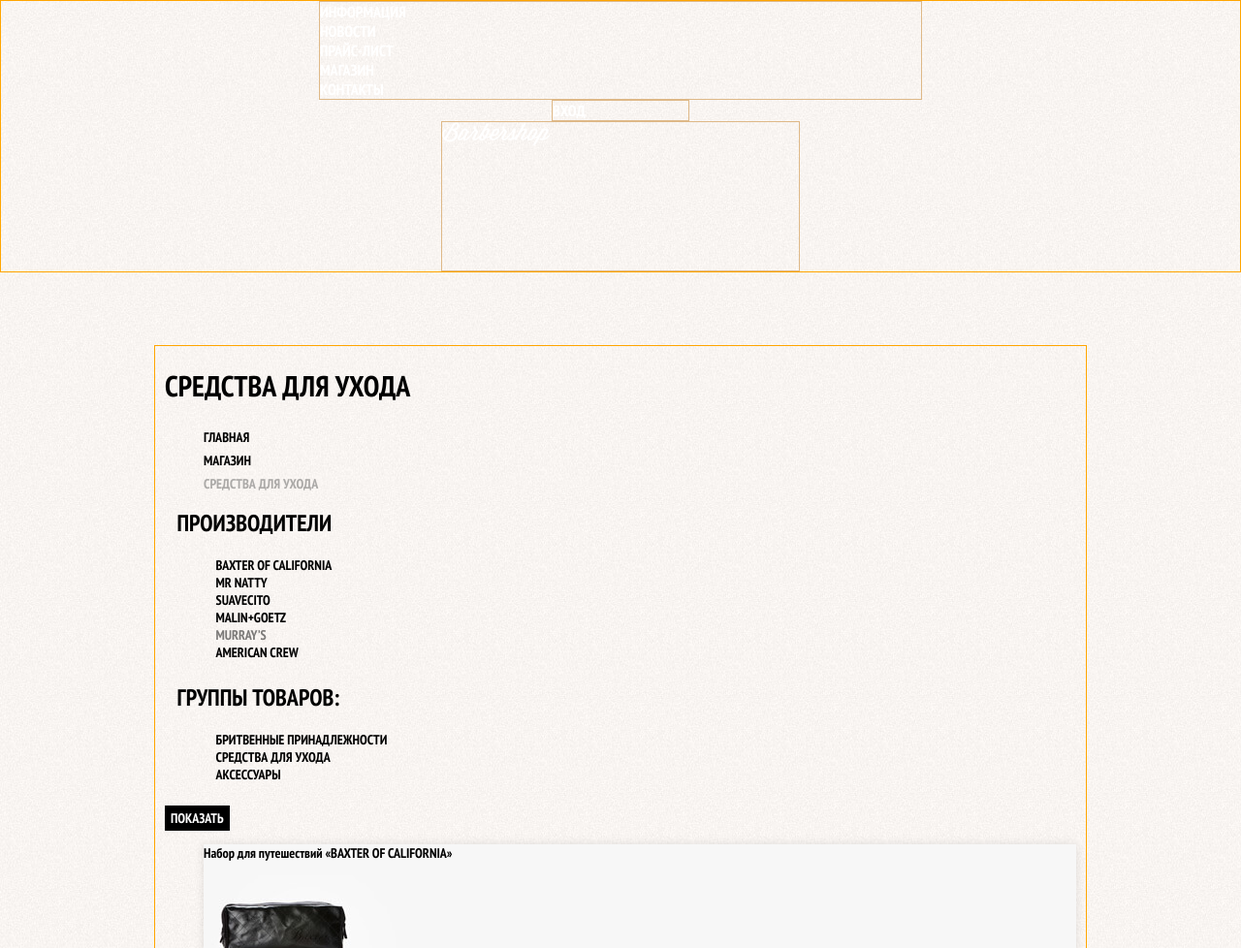
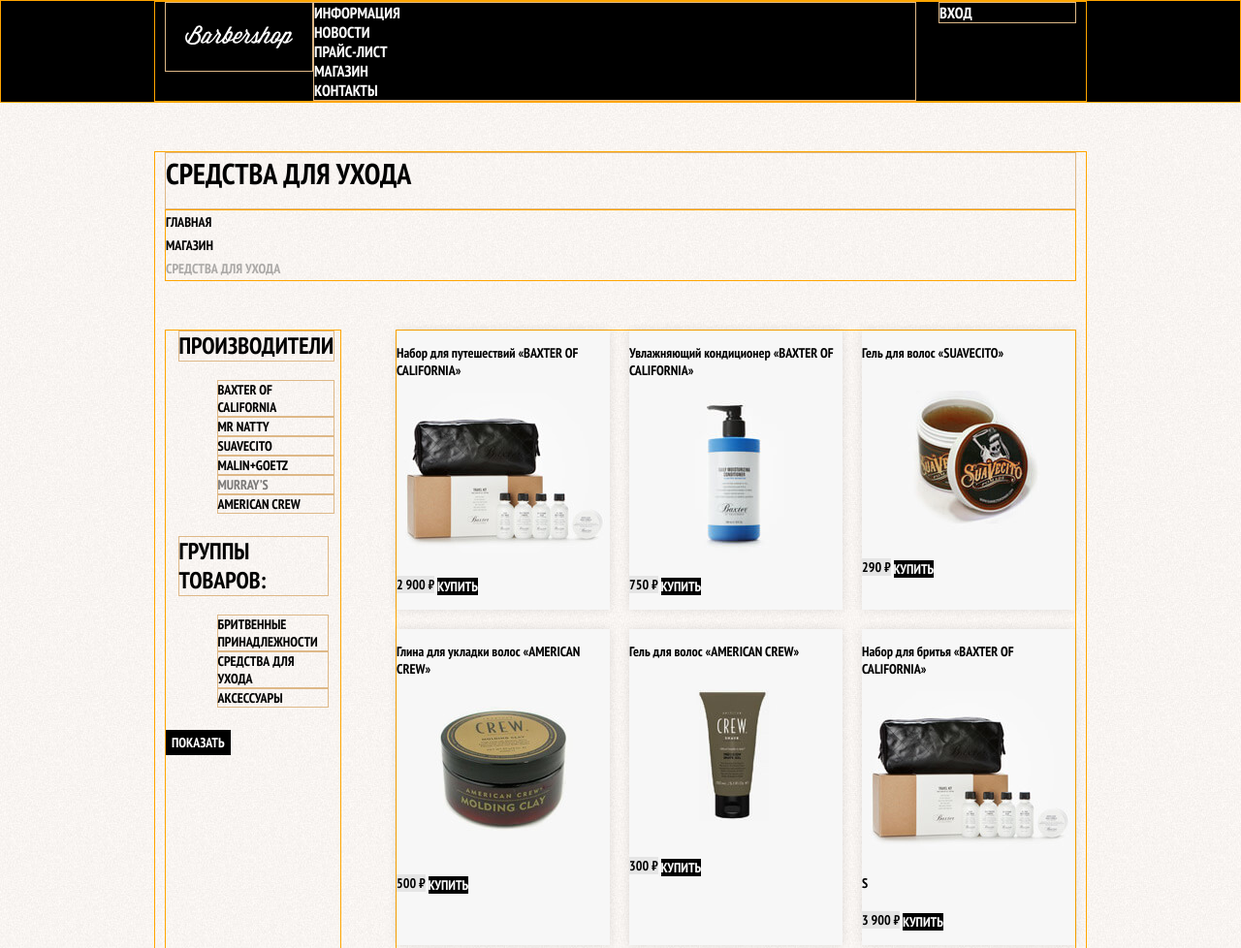
Before and after one commit to uanoob/barbershop, a website: page catalog.html in a window 1280 px wide. Shown: the top 978 px of the page at 97% size. Drawn offline with Linux system fonts and the light colour scheme.

Commit message:
Add markup big blocks to catalog page -> use flex

```diff
--- a/catalog.html
+++ b/catalog.html
@@ -13,7 +13,7 @@
 
 <body class="inner-page">
   <header class="main-header">
-    <nav class="main-navigation">
+    <nav class="main-navigation container">
       <a class="main-header-logo" href="index.html">
         <img src="img/logo.svg" width="111" height="24" alt="Логотип барбершопа «Бородинский»">
       </a>
@@ -55,6 +55,7 @@
       <li class="breadcrumbs-current">Средства для ухода</li>
     </ul>
 
+    <div class="catalog-columns">
       <section class="filters">
         <h2 class="visually-hidden">Фильтр товаров</h2>
         <form class="filter" action="https://echo.htmlacademy.ru" method="GET">
@@ -226,10 +227,13 @@
           </li>
         </ul>
       </section>
+    </div>
+
 
   </main>
 
   <footer class="main-footer">
+    <div class="container">
       <p class="footer-contacts">
         Барбершоп «Бородинский»
         <br> Адрес: Адрес: г.Санкт-Петербург, б.Конюшенная, д.19/8
@@ -255,6 +259,7 @@
         <b>Разработано</b>
         <a class="button" href="https://htmlacademy.ru">HTML Academy</a>
       </p>
+    </div>
   </footer>
 
   <section class="modal modal-login">
--- a/css/style.css
+++ b/css/style.css
@@ -54,6 +54,11 @@
   margin-bottom: 75px;
 }
 
+.inner-page .main-header {
+  margin-bottom: 50px;
+  background-color: #000000;
+}
+
 .main-navigation {
   display: flex;
   flex-direction: column;
@@ -64,11 +69,23 @@
   color: #ffffff;
 }
 
+.inner-page .main-navigation {
+  flex-direction: row;
+  align-items: start;
+}
+
 .main-header-logo {
   border: 1px solid burlywood;
   order: 2;
   width: 368px;
   height: 153px;
+}
+
+.inner-page .main-header-logo {
+  order: 0;
+  width: 111px;
+  height: 24px;
+  padding: 23px 20px;
 }
 
 .main-navigation__wrapper {
@@ -96,6 +113,10 @@
   margin: 0;
   padding: 0;
   list-style: none;
+}
+
+.inner-page .user-navigation {
+  margin-left: auto;
 }
 
 .site-navigation a,
@@ -196,11 +217,19 @@
 }
 
 .page-title {
+  border: 1px solid burlywood;
+  margin: 0;
+  padding: 0;
+  padding-bottom: 15px;
   font-size: 30px;
   line-height: 42px;
 }
 
 .breadcrumbs {
+  border: 1px solid orange;
+  margin: 0;
+  margin-bottom: 50px;
+  padding: 0;
   list-style: none;
 }
 
@@ -217,13 +246,28 @@
   color: #aba9a7;
 }
 
+.catalog-columns {
+  display: flex;
+  justify-content: space-between;
+}
+
+.filters {
+  border: 1px solid orange;
+  width: 180px;
+}
+
 .filter fieldset {
   border: none;
 }
 
 .filter legend {
+  border: 1px solid burlywood;
   font-size: 24px;
   line-height: 30px;
+}
+
+.filter-option {
+  border: 1px solid burlywood;
 }
 
 .filter ul {
@@ -241,13 +285,31 @@
   opacity: 0.5;
 }
 
+.catalog {
+  border: 1px solid orange;
+  width: 700px;
+}
+
 .catalog-list {
+  display: flex;
+  flex-wrap: wrap;
+  margin: 0;
+  margin-bottom: 25px;
+  padding: 0;
   list-style: none;
 }
 
 .catalog-item {
+  /* border: 1px solid orange; */
+  width: 220px;
+  margin-bottom: 20px;
+  margin-right: 20px;
   background-color: #f7f7f7;
   box-shadow: 0 0 10px rgba(0, 0, 0, 0.1);
+}
+
+.catalog-item:nth-child(3n) {
+  margin-right: 0;
 }
 
 .catalog-item:hover {
@@ -280,6 +342,9 @@
 }
 
 .pagination-list {
+  border: 1px solid orange;
+  margin: 0;
+  padding: 0;
   list-style: none;
 }
 
@@ -337,6 +402,10 @@
   list-style: none;
 }
 
+.page-title {
+
+}
+
 .main-footer {
   border: 1px solid orange;
   padding: 60px 0;
@@ -347,6 +416,10 @@
   background-image: url(/img/pattern-dark.jpg);
   background-position: 0 0;
   background-repeat: repeat;
+}
+
+.inner-page .main-footer {
+  margin-top: 45px;
 }
 
 .main-footer .container {
```
Lines whose indentation alone changed are shown as unchanged.
